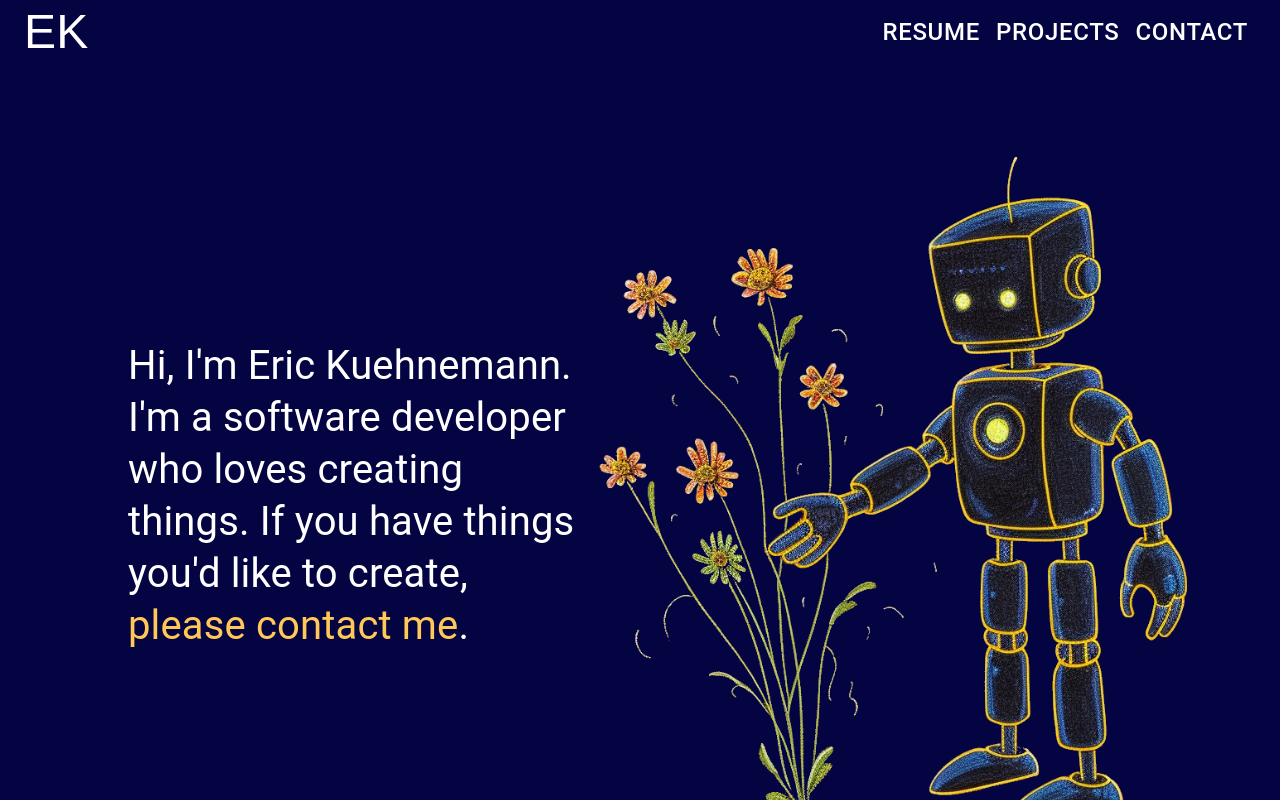
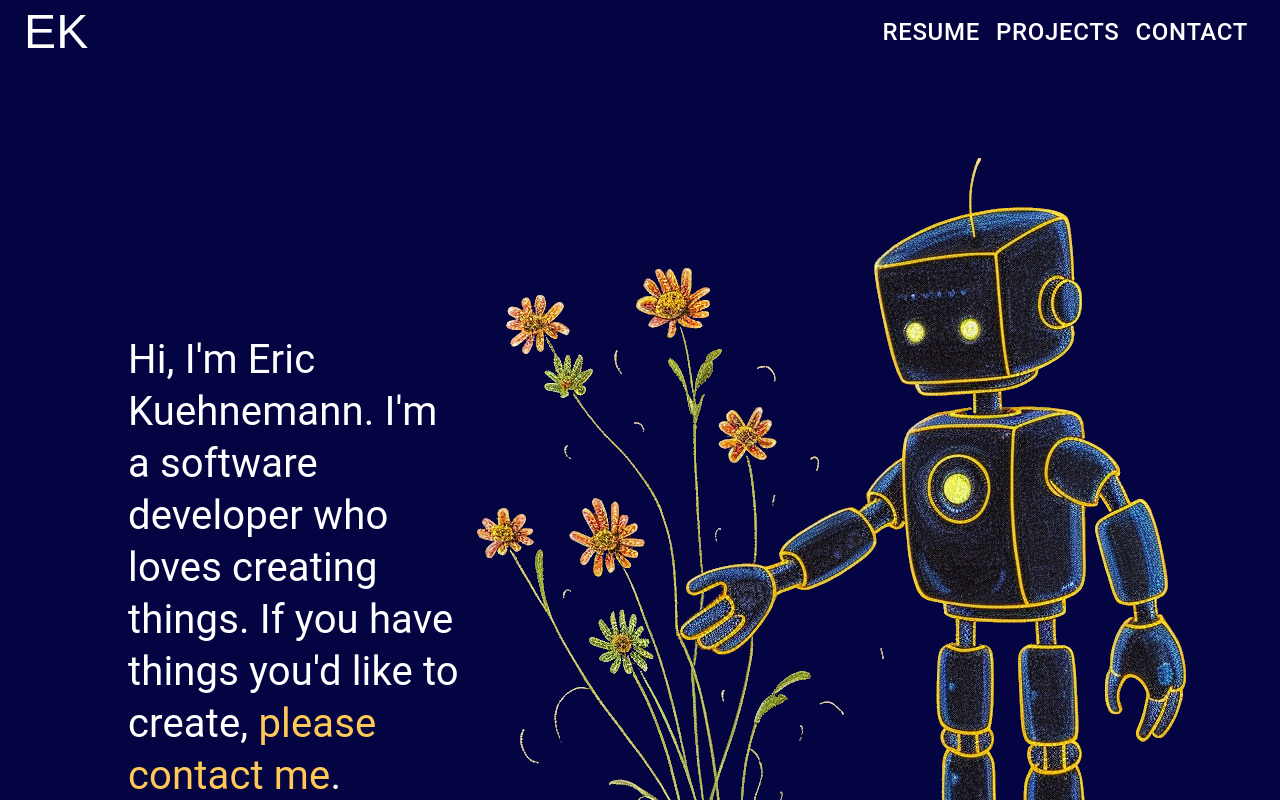
Before and after one commit to eekbk/portfolio-nextjs, a Next.js app: page / in a window 1280 px wide. Shown: the top 800 px of the page. Built offline with nearby package versions, Linux system fonts and the light colour scheme; a web font is replaced by a local one.

Commit message:
style: update style

```diff
--- a/src/app/Home.module.css
+++ b/src/app/Home.module.css
@@ -4,8 +4,6 @@
   flex-direction: column;
   justify-content: space-around;
   padding: 1.5rem;
-  height: 100%;
-  max-height: calc(100vh - 4rem);
 }
 
 .imageContainer {
@@ -45,7 +43,6 @@
   .container {
     flex-direction: row;
     align-items: center;
-    justify-content: space-between;
     padding-left: 4rem;
     margin: 4rem;
   }
```
